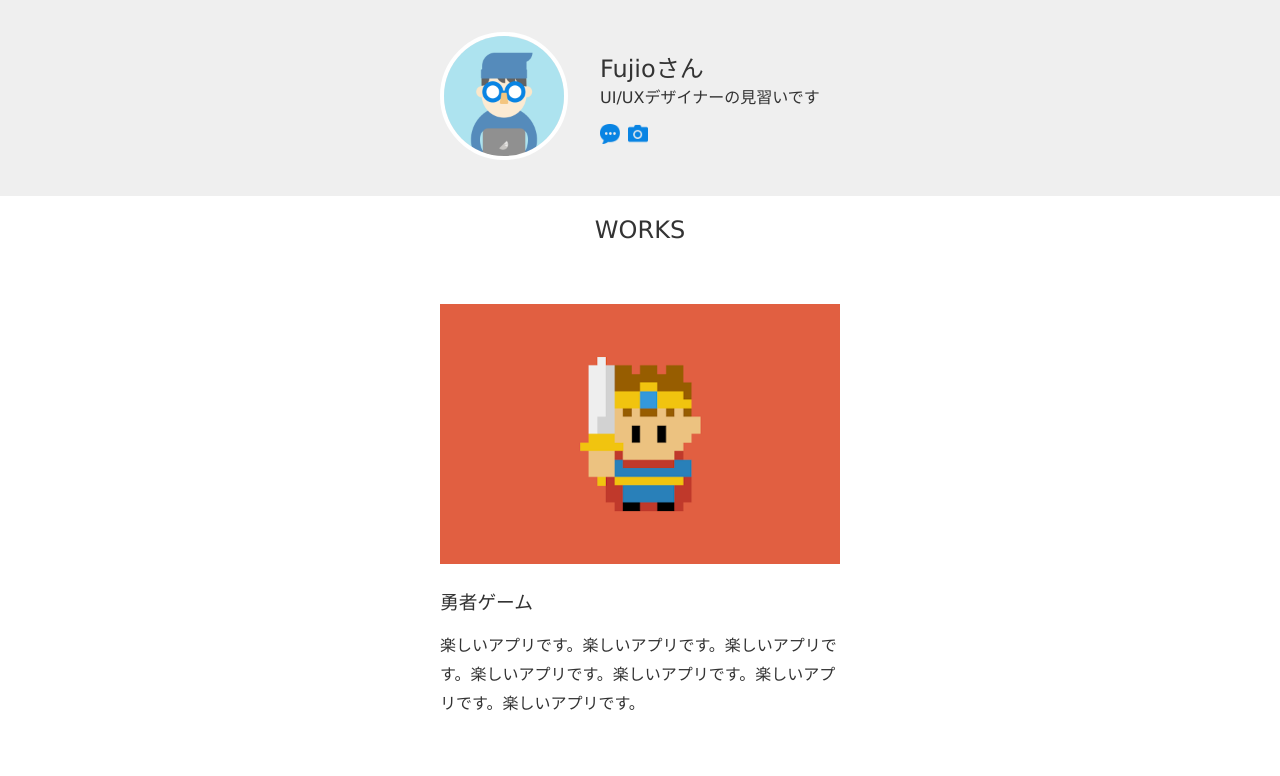
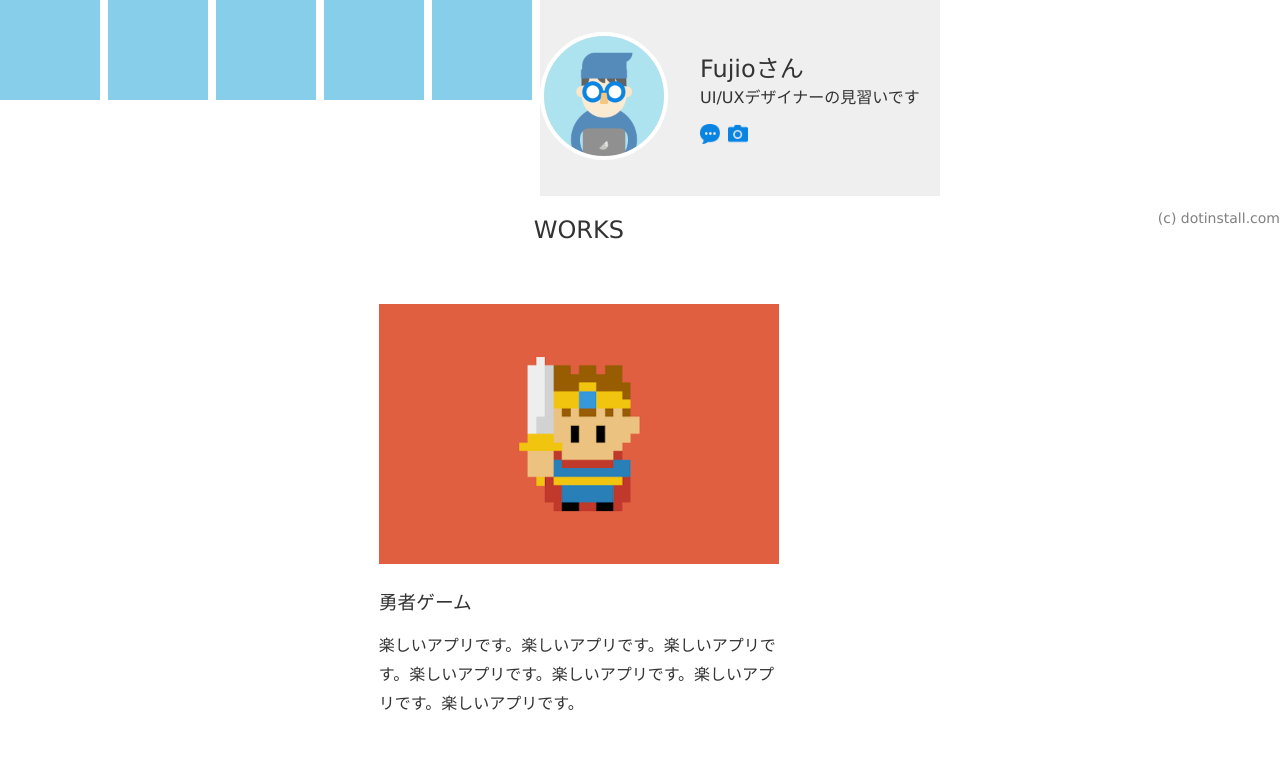
Before and after one commit to fujikita5112/psychic-winner, a plain HTML site: page index.html in a window 1280 px wide. Shown: the top 776 px of the page. Drawn offline with Linux system fonts and the light colour scheme.

Commit message:
Update index.html

```diff
--- a/index.html
+++ b/index.html
@@ -8,6 +8,59 @@
   <link rel="stylesheet" href="css/styles.css">
   </head>
   <body>
+      <style>
+    body {
+      display: flex;
+      flex-wrap: wrap;
+    }
+    .box {
+      width: 100px;
+      height: 100px;
+      background-color: skyblue;
+      cursor: pointer;
+      transition: 0.7s;
+      margin: 0 8px 8px 0;
+      text-align: center;
+      line-height: 100px;
+    }
+    .win {
+      background-color: pink;
+      border-radius: 50%;
+      transform: rotate(360deg);
+    }
+    .lose {
+      transform: scale(0.9);
+    }
+  </style>
+ </head>
+ <body>
+
+  <script>
+    'use strict';
+
+    const num = 5;
+    const winner = Math.floor(Math.random() * num); // 0 - 4
+
+    for (let i = 0; i < num; i++) {
+      const div = document.createElement('div');
+      div.classList.add('box');
+
+      div.addEventListener('click', () => {
+        if (i === winner) {
+          div.textContent = 'Win!';
+          div.classList.add('win');
+        } else {
+          div.textContent = 'Lose!';
+          div.classList.add('lose');
+
+        }
+      });
+
+      document.body.appendChild(div);
+    }
+
+  </script>
+ </body>
     <header>
       <div class="container">
         <div class="icon">
```
